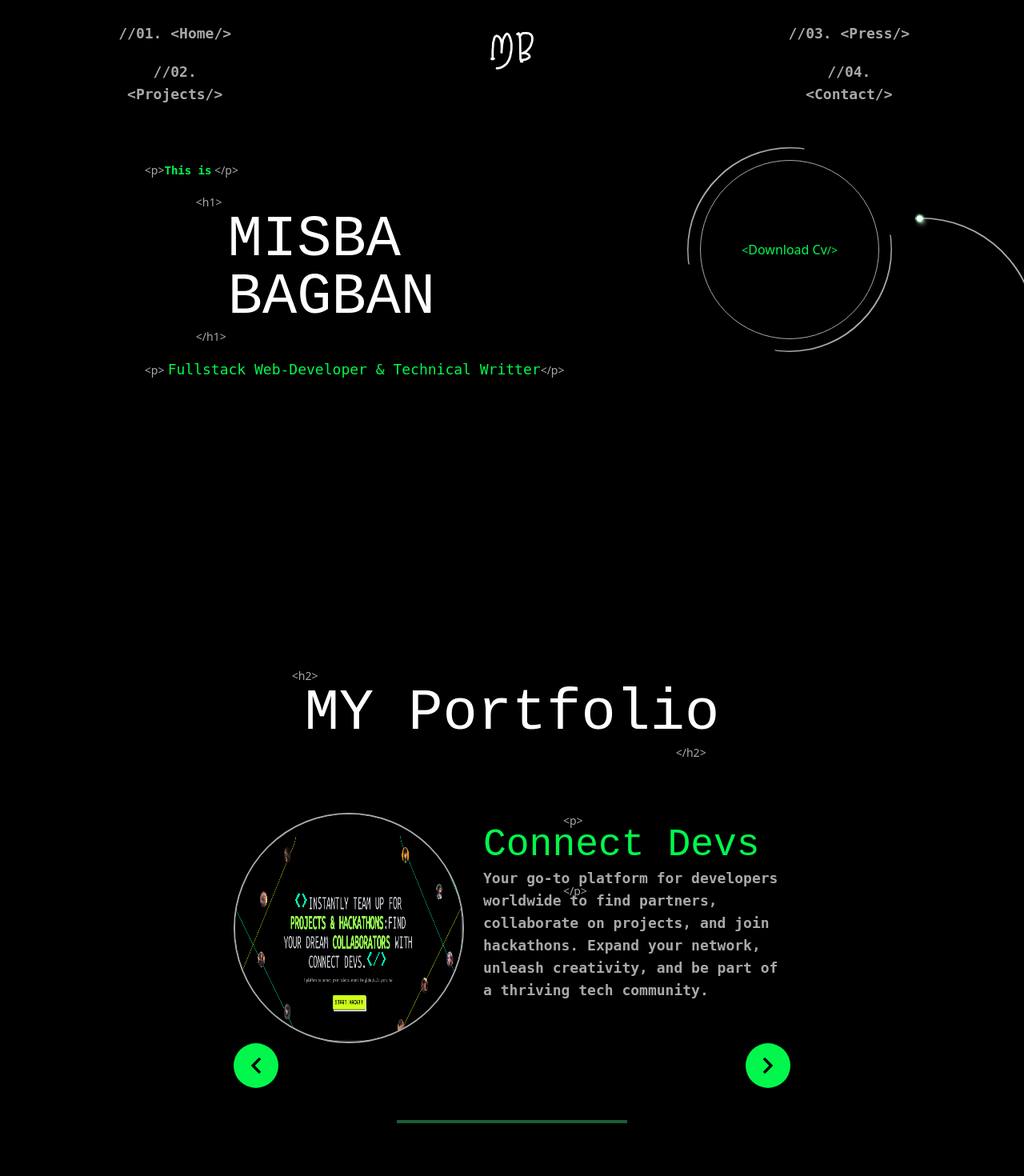
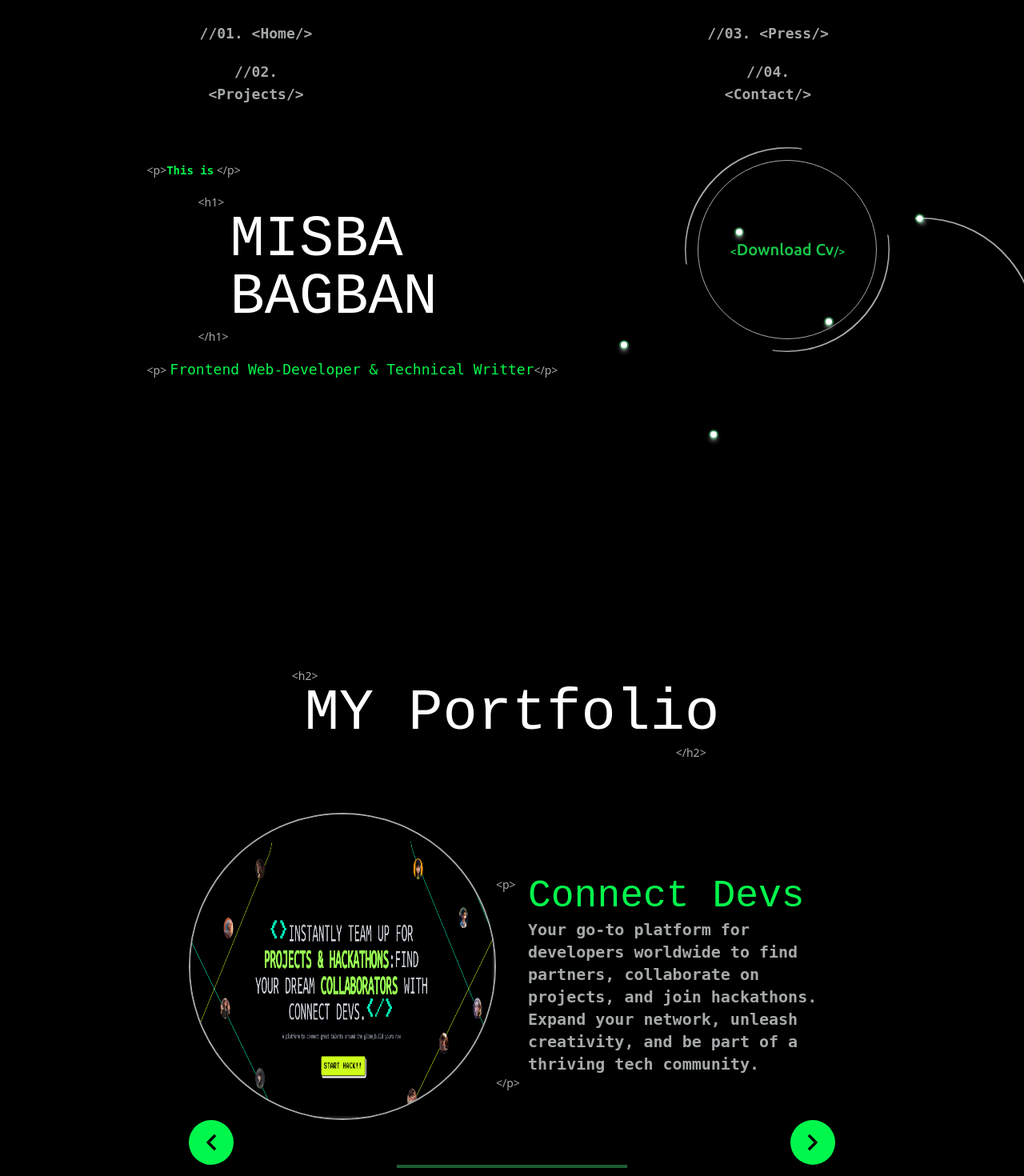
Before and after one commit to mishba-ai/misba-ai, a React (Vite) app: page / in a window 1280 px wide. Shown: the top 1470 px of the page at 80% size. Built offline with nearby package versions, Linux system fonts and the light colour scheme; a web font is replaced by a local one.

Commit message:
change the runs on in workflow

```diff
--- a/src/App.jsx
+++ b/src/App.jsx
@@ -1,19 +1,16 @@
 import React from "react";
 import Projects from "./Components/Projects";
 import Footer from "./Components/Footer";
-// import Header from "./Components/Header";
 import Home from "./Components/Home";
 import Press from "./Components/Press";
 import Wavyline from "./Components/Wavyline";
 
 const siteProps = {
   name: "MISBA BAGBAN",
-  title: "Fullstack Web-Developer & Technical Writter",
+  title: "Frontend Web-Developer & Technical Writter",
   email: "mishbabagban@gmail.com",
   gitHub: "mishba-ai",
-  // instagram: "microsoft",
   linkedIn: "mishba-bagban",
-  // Hashnode: "mishba",
   twitter: "mishba_bagban",
 };
 
--- a/src/Components/Header.jsx
+++ b/src/Components/Header.jsx
@@ -1,5 +1,4 @@
 import React from "react";
-import portfoliologo from "../images/portfoliologo.png";
 const Header = () => {
   return (
     <div className="justify-around  flex bg-transparent font-semibold  w-full z-10 pt-6 text-lg text-[#A6A9AA] font-code">
@@ -11,19 +10,16 @@ const Header = () => {
           {"//"}01. &lt;Home/&gt;
         </a>
         <a
-          href="#about"
+          href="#projects"
           className="hover:border-2 hover:border-[#19C84A] hover:text-[#19C84A] px-1 py-1 hover:translate-x-2 w-44 text-center"
         >
           {" "}
           {"//"}02. &lt;Projects/&gt;
         </a>
       </div>
-      <div>
-        <img src={portfoliologo} alt="" className="w-36 h-36 -mt-8" />
-      </div>
       <div className="flex flex-col gap-y-3">
         <a
-          href="#portfolio"
+          href="#press"
           className="hover:border-2 hover:border-[#19C84A] hover:text-[#19C84A] px-1 py-1 hover:translate-x-2 w-44 text-center"
         >
           {"//"}03. &lt;Press/&gt;
--- a/src/Components/Home.jsx
+++ b/src/Components/Home.jsx
@@ -24,7 +24,7 @@ const Home = ({ name, title }) => {
             <span className="text-sm">&lt;/p&gt;</span>{" "}
           </p>
         </div>
-        <div className="">
+        <div className="relativ">
           <span
             className="w-72 h-72 border-r-2 border-r-gray border -rotate-[40deg] bottom-[15rem] border-transparent rounded-[50%] left-[63rem] absolute
           after:absolute after:w-2 after:h-2 after:bg-white after:ring-2 after:rounded-full after:ring-green-400/50 after:shadow-md after:content-[''] after:shadow-white
@@ -34,6 +34,18 @@ const Home = ({ name, title }) => {
 
           "
           ></span>
+          <span
+            className=" after:absolute animate-ring after:w-2 after:h-2 after:bg-white after:ring-2 after:rounded-full after:ring-green-400/50 after:shadow-md after:content-[''] after:shadow-white
+          after:bottom-[22.8rem] after:right-[31rem]
+          before:absolute before:w-2 before:h-2 before:bg-white before:ring-2 before:rounded-full before:ring-green-400/50 before:shadow-md before:content-[''] before:shadow-white
+          before:bottom-[31.6rem] before:right-[22rem]"
+          ></span>
+          <span
+            className=" after:absolute after:w-2 after:h-2 after:bg-white after:ring-2 after:rounded-full after:ring-green-400/50 after:shadow-md after:content-[''] after:shadow-white
+          after:bottom-[15.8rem] after:right-[24rem]
+          before:absolute before:w-2 before:h-2 before:bg-white before:ring-2 before:rounded-full before:ring-green-400/50 before:shadow-md before:content-[''] before:shadow-white
+          before:bottom-[24.6rem] before:right-[15rem]"
+          ></span>
           <div
             className="w-56 h-56 rounded-full border relative border-[#A6A9AA] flex justify-center items-center after:w-64 after:h-64  after:absolute after:border-t-gray after:border-t-2 after:border after:-rotate-45  after:border-transparent  after:rounded-[50%]
           before:w-64 before:h-64  before:absolute before:border-b-gray before:border-b-2 before:border before:border-transparent
@@ -42,8 +54,9 @@ const Home = ({ name, title }) => {
           >
             <p>
               {" "}
-              <span className="text-[#02F74C]">
-                <span className="text-sm">&lt;</span>Download Cv
+              <span className="text-greenSecondary font-Ubuntu">
+                <span className="text-sm">&lt;</span>
+                <span className="text-xl ">Download Cv</span>
                 <span className="text-sm">/&gt;</span>
               </span>
             </p>
--- a/src/Components/Press.jsx
+++ b/src/Components/Press.jsx
@@ -2,21 +2,21 @@ import React from "react";
 import rightarrow from "../images/rightarrow.svg";
 const Press = () => {
   return (
-    <section id="press" className="w-full bg-black pt-14">
+    <section id="press" className="w-full bg-black pt-44">
       <div className="text-[#A6A9AA] flex justify-center items-center flex-col font-medium">
         <span className="text-sm relative right-[12rem]">&lt;h3&gt;</span>
         <h1 className="text-white font-Kode text-7xl mx-4">MY Press</h1>
         <span className="text-sm relative left-[12rem]">&lt;/h3&gt;</span>
 
         <ul className="mt-16  font-Kode text-white text-4xl text-center flex flex-col justify-center items-center">
-          <hr className="border-[#1D5D33] w-[700px]" />
+          <hr className="border-[#1D5D33] w-[800px]" />
           <li className="hover:bg-greenSecondary hover:text-black cursor-pointer p-4 flex justify-between w-full">
             <p>Hashnode</p>
             <span className="flex justify-center items-center">
               <img src={rightarrow} alt="" />
             </span>
           </li>
-          <hr className="border-[#1D5D33] w-[700px]" />
+          <hr className="border-[#1D5D33] w-[800px]" />
 
           <li className=" p-4 hover:bg-greenSecondary hover:text-black cursor-pointer flex justify-between w-full">
             <p>Showwcase</p>
@@ -24,7 +24,7 @@ const Press = () => {
               <img src={rightarrow} className="" alt="" />
             </span>
           </li>
-          <hr className="border-[#1D5D33] w-[700px]" />
+          <hr className="border-[#1D5D33] w-[800px]" />
 
           <li></li>
         </ul>
--- a/src/Components/Projects.jsx
+++ b/src/Components/Projects.jsx
@@ -59,9 +59,7 @@ const Projects = () => {
         </p>
 
         <div className="flex mt-16 text-[#A6A9AA] gap-x-6 overflow-hidden">
-          <div className="w-ful overflow-hidden">
-            <span className="absolute text-sm left-[44rem]">&lt;p&gt;</span>
-
+          <div className="w-ful overflow-hidden relative">
             {/* carousel items */}
 
             <div className=" flex flex-nowrap overflow-hidden justify-center items-center ">
@@ -71,21 +69,26 @@ const Projects = () => {
                   key={project.title}
                   style={{ transform: `translate(-${(index - currentIndex) * 100}%)` }}
                 >
-                  <div className=" flex gap-x-6 ">
+                  {" "}
+                  <div className=" flex gap-x-10 justify-center items-center">
                     <div className="">
                       <img
                         src={project.image}
                         alt=""
-                        className="w-72 h-72 border-2 rounded-full border-[#A6A9AA]"
+                        className="w-96 h-96 border-2 rounded-full border-[#A6A9AA]"
                       />
                     </div>
-
                     <div className="">
+                      {" "}
+                      <span className="absolute text-sm left-[24rem]">&lt;p&gt;</span>
                       <a href={project.url} target="_blank" rel="noopener noreferrer">
-                        <h3 className="font-Kode text-5xl mt-4 text-[#02F74C]">{project.title}</h3>
+                        <h3 className="font-Kode text-5xl mt-6 text-[#02F74C]">{project.title}</h3>
                       </a>
-                      <p className="w-96 font-code text-lg font-semibold mt-1">{project.description}</p>
-                    </div>
+                      <p className="w-96  font-code text-xl font-semibold mt-1">
+                        {project.description}
+                      </p>
+                      <span className=" text-sm absolute  left-[24rem]">&lt;/p&gt;</span>
+                    </div>{" "}
                   </div>
                 </div>
               ))}
@@ -111,11 +114,9 @@ const Projects = () => {
                 <img src={forward} alt="forward-arrow" />
               </button>
             </div>
-
-            <span className="mt-4 text-sm absolute top-[68rem] left-[44rem]">&lt;/p&gt;</span>
           </div>
         </div>
-        <hr className="border-[#1D5D33] w-72 mt-10 border-2" />
+        <hr className="border-[#1D5D33] w-72  border-2" />
       </div>
     </section>
   );
--- a/src/Components/curosel.jsx
+++ /dev/null
@@ -1,13 +0,0 @@
-import React from "react";
-
-const curosel = ({ project, width }) => {
-  return (
-    <div className="carousel-item" style={{ width: width }}>
-      <div></div>
-      {/* <img className="carousel-img" src={project.img.default} /> */}
-      <div className="carousel-item-text">{project.description}</div>
-    </div>
-  );
-};
-
-export default curosel;
```
Also changed, not shown: package.json (line endings or trailing spaces).
